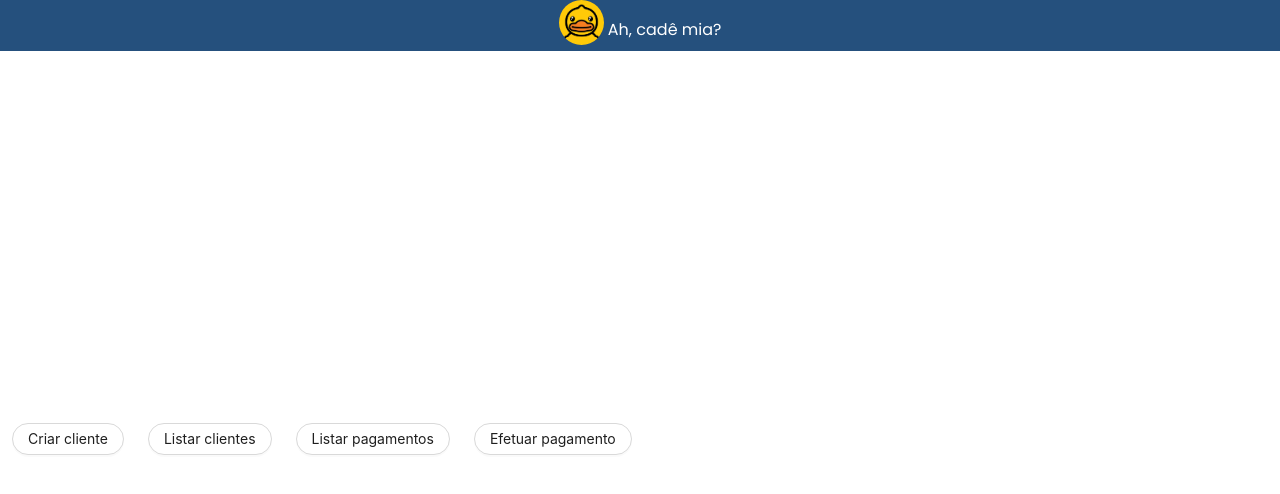
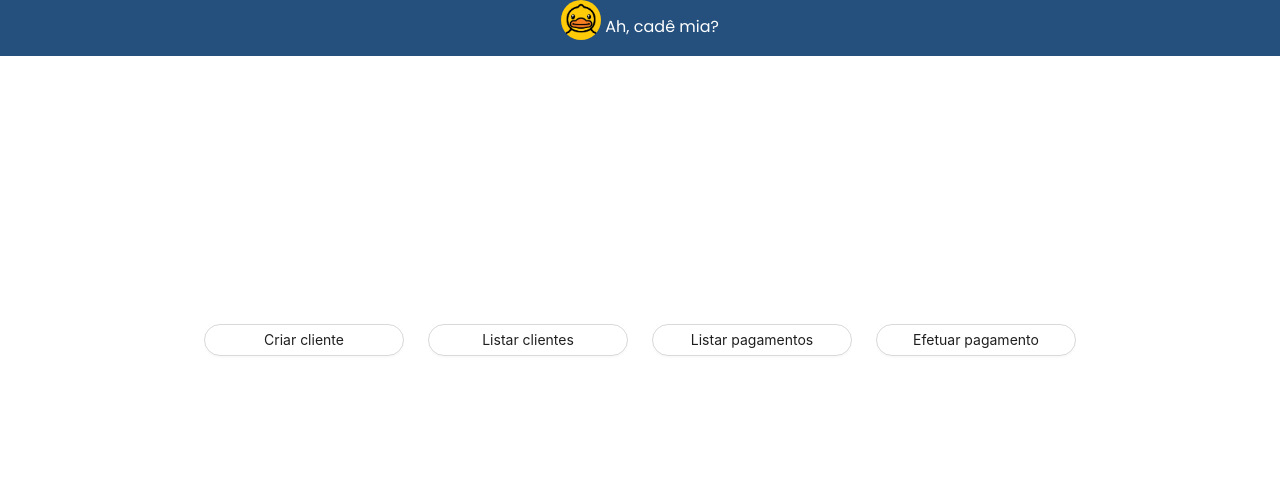
Before and after one commit to emanuuele/front-ah-cade-mia, a React (Create React App) app: page / in a window 1280 px wide. Shown: the top 494 px of the page. Built offline with nearby package versions, Linux system fonts and the light colour scheme.

Commit message:
build: finally page home

```diff
--- a/src/components/Header.jsx
+++ b/src/components/Header.jsx
@@ -4,7 +4,7 @@ import './styleComponents/header.module.scss'
 export default function Header(){
     return(
         <section>
-            <img src="logo.png" className="logo" sizes='51px' alt="logo de pato da marca" /> <p>Ah, cadê mia?</p>
+             <p> <img src="logo.png" className="logo" sizes='51px' alt="logo de pato da marca" /> Ah, cadê mia?</p>
         </section>
     )
 }
--- a/src/components/styleComponents/header.module.scss
+++ b/src/components/styleComponents/header.module.scss
@@ -1,19 +1,18 @@
 section{
     width: 100%;
-    height: 51px;
+    height: 7vh;
     background-color: #25507d;
     color: #fff;
     text-align: center;
     align-content: center;
 }
 img{
-    width:   45px;
-    height: 45px;
+    width:   40px;
+    height: 40px;
     border-radius: 50%;
     margin-bottom: 1rem;
     display: inline-block;
 }
 p{
     display: inline-block;
-
 }
--- a/src/pages/home/home.jsx
+++ b/src/pages/home/home.jsx
@@ -9,10 +9,10 @@ const Home = () => {
                 <Header titulo="Ah, cadê miaaa?" />
             </div>
             <div className="body">
-                <Button style={{margin:'12px', borderRadius:'500px'}} onClick={() => { }} type="default" >Criar cliente</Button>
-                <Button style={{margin:'12px', borderRadius:'500px'}} onClick={() => { }} type="default" >Listar clientes</Button>
-                <Button style={{margin:'12px', borderRadius:'500px'}} onClick={() => { }} type="default" >Listar pagamentos</Button>
-                <Button style={{margin:'12px', borderRadius:'500px'}} onClick={() => { }} type="default" >Efetuar pagamento</Button>
+                <Button style={{margin:'12px', borderRadius:'500px', minWidth: '200px'}} onClick={() => { }} type="default" >Criar cliente</Button>
+                <Button style={{margin:'12px', borderRadius:'500px', minWidth: '200px'}} onClick={() => { }} type="default" >Listar clientes</Button>
+                <Button style={{margin:'12px', borderRadius:'500px', minWidth: '200px'}} onClick={() => { }} type="default" >Listar pagamentos</Button>
+                <Button style={{margin:'12px', borderRadius:'500px', minWidth: '200px'}} onClick={() => { }} type="default" >Efetuar pagamento</Button>
             </div>
         </>
     )
--- a/src/pages/home/style.scss
+++ b/src/pages/home/style.scss
@@ -1,6 +1,6 @@
 .body{
-    height: 100%;
-    margin-top: 45vh;
-    align-content: center;
-    display: flex;
+    display: inline-block;
+    width: 100%;
+    text-align: center;
+    margin-top: 20%;
 }
```
